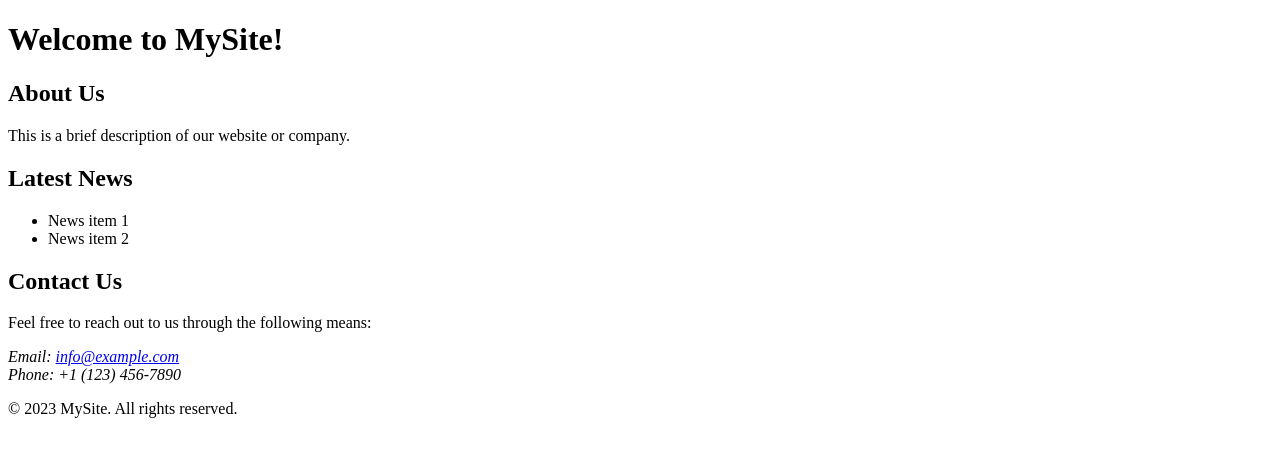
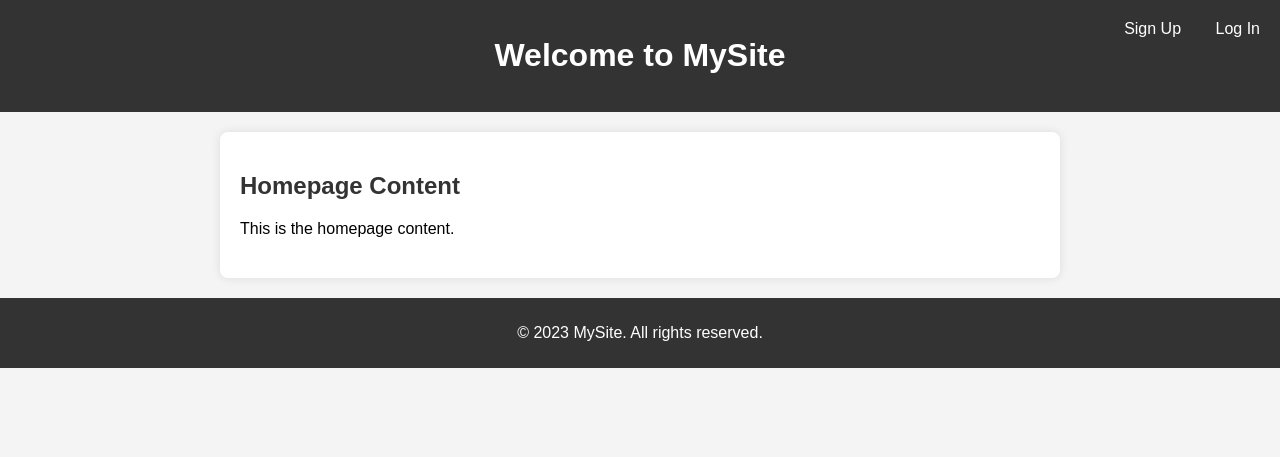
Before and after one commit to zk-2905/Boxing_Promotions, a Django app: page / in a window 1280 px wide. Shown: the top 457 px of the page. Run offline with Django 3.2, Linux system fonts and the light colour scheme.

Commit message:
5th commit
update style on homepage

```diff
--- /dev/null
+++ b/box/static/box/css/home.css
@@ -0,0 +1,66 @@
+body {
+    font-family: 'Arial', sans-serif;
+    background-color: #f4f4f4;
+    margin: 0;
+    padding: 0;
+}
+
+header {
+    background-color: #333;
+    color: #fff;
+    text-align: center;
+    padding: 1em;
+    position: relative;
+}
+
+.nav-buttons {
+    position: absolute;
+    top: 10px;
+    right: 10px;
+}
+
+.nav-buttons a {
+    display: inline-block;
+    padding: 10px;
+    margin-left: 10px;
+    background-color: #333;
+    border-radius: 5px;
+    text-decoration: none;
+    color: #fff;
+}
+
+main {
+    max-width: 800px;
+    margin: 20px auto;
+    background-color: #fff;
+    padding: 20px;
+    border-radius: 8px;
+    box-shadow: 0 0 10px rgba(0, 0, 0, 0.1);
+}
+
+section {
+    margin-bottom: 20px;
+}
+
+h2 {
+    color: #333;
+}
+
+ul {
+    list-style: none;
+    padding: 0;
+}
+
+li {
+    margin-bottom: 10px;
+}
+
+/* Add more styles as needed for the homepage */
+
+footer {
+    text-align: center;
+    margin-top: 20px;
+    padding: 10px;
+    background-color: #333;
+    color: #fff;
+}
--- a/box/templates/box/home.html
+++ b/box/templates/box/home.html
@@ -1,43 +1,30 @@
+{% load static %}
+
 <!DOCTYPE html>
 <html lang="en">
 <head>
     <meta charset="UTF-8">
     <meta name="viewport" content="width=device-width, initial-scale=1.0">
-    <title>MySite Homepage</title>
-    <!-- Add your CSS styles or include external stylesheets here -->
+    <title>Home</title>
+
+    <!-- Link to the CSS file -->
+    <link rel="stylesheet" type="text/css" href="{% static 'box/css/home.css' %}">
 </head>
 <body>
 
     <header>
-        <h1>Welcome to MySite!</h1>
+        <h1>Welcome to MySite</h1>
+        <div class="nav-buttons">
+            <a href="{% url 'account_signup' %}">Sign Up</a>
+            <a href="{% url 'account_login' %}">Log In</a>
+        </div>
     </header>
-
-    <nav>
-        <!-- Add navigation links if needed -->
-    </nav>
 
     <main>
         <section>
-            <h2>About Us</h2>
-            <p>This is a brief description of our website or company.</p>
-        </section>
-
-        <section>
-            <h2>Latest News</h2>
-            <ul>
-                <li>News item 1</li>
-                <li>News item 2</li>
-                <!-- Add more news items as needed -->
-            </ul>
-        </section>
-
-        <section>
-            <h2>Contact Us</h2>
-            <p>Feel free to reach out to us through the following means:</p>
-            <address>
-                Email: <a href="mailto:info@example.com">info@example.com</a><br>
-                Phone: +1 (123) 456-7890
-            </address>
+            <h2>Homepage Content</h2>
+            <!-- Include your homepage content here -->
+            <p>This is the homepage content.</p>
         </section>
     </main>
 
@@ -45,7 +32,5 @@
         <p>&copy; 2023 MySite. All rights reserved.</p>
     </footer>
 
-    <!-- Add your JavaScript scripts or include external scripts here -->
-
 </body>
 </html>
```
Also changed, not shown: media/images/Zaid_passport_style_pic_UUZ2aRy.jpg (added).
